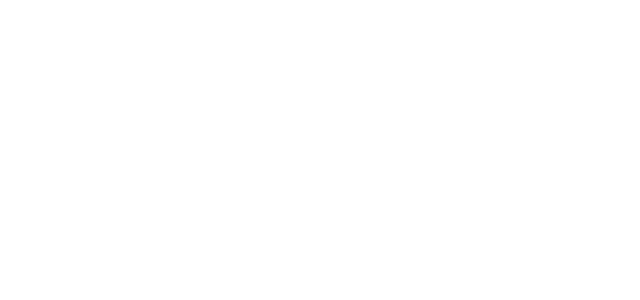
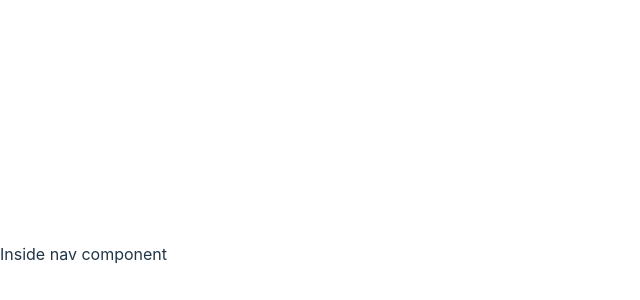
Before and after one commit to MichaelM3/ts-quiz-app, a React (Vite) app: page / in a window 1280 px wide. Shown: the part 146-446 px from the top of the page, without its empty margins (0-640 px from the left). Built offline with nearby package versions, Linux system fonts and the light colour scheme.

Commit message:
added type guards for user, and made some more component files

```diff
--- a/src/App.tsx
+++ b/src/App.tsx
@@ -1,6 +1,7 @@
 import { FC, useEffect, useState } from 'react'
 import './App.css'
-import { IUser, isUser, newUser } from './interfaces'
+import { IUser, isUser } from './interfaces'
+import Nav from './components/Nav'
 
 const App: FC = () => {
     const [user, setUser] = useState<IUser | null>(null)
@@ -9,14 +10,15 @@
     useEffect(() => {
         const foundUser: unknown = localStorage.getItem("user")
         if (isUser(foundUser)) {
-            setUser(foundUser)
+            setUser(JSON.parse(foundUser))
         }
     }, [])
 
-    console.log(user)
+    console.log(user?.username)
 
     return (
         <div className='App'>
+            <Nav user={user} />
         </div>
     )
 }
--- /dev/null
+++ b/src/components/Nav.tsx
@@ -0,0 +1,16 @@
+import { FC } from 'react'
+import { INavProps } from '../interfaces'
+
+const Nav: FC<INavProps> = ({ user }) => {
+    return (
+        <div>
+            Inside nav component
+            { user ?
+                <h2>{user.username}</h2>
+                :
+                null
+            }
+        </div>
+    )
+}
+export default Nav
--- a/src/interfaces/index.ts
+++ b/src/interfaces/index.ts
@@ -5,7 +5,7 @@
     age: number;
 }
 
-export const isUser = (foundUser: unknown): foundUser is IUser => {
+export const isUser = (foundUser: unknown): foundUser is string => {
     if (foundUser !== null) {
         return true
     }
@@ -14,3 +14,7 @@
 
 // Test User
 export const newUser: IUser = { username: "Mizzike", firstName: "Michael", lastName: "Munz", age: 28 }
+
+export interface INavProps {
+    user: IUser | null;
+}
```
Also changed, not shown: src/components/MultipleChoice.tsx (added), src/components/Progress.tsx (added), src/components/Question.tsx (added), src/components/QuizContainer.tsx (added).
